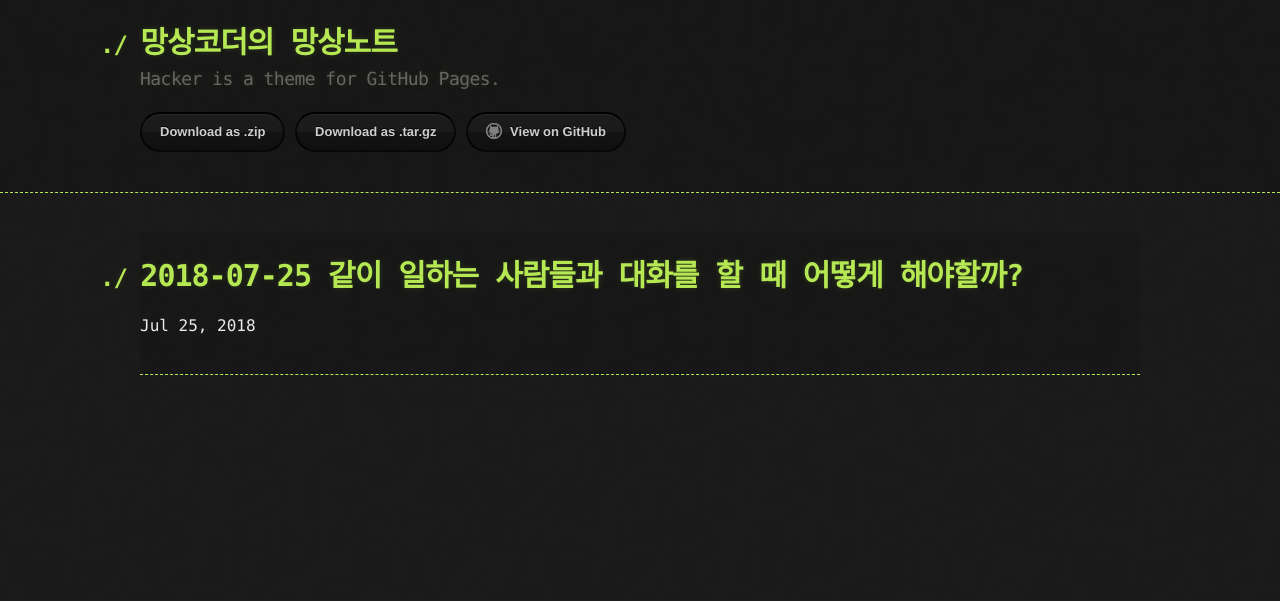
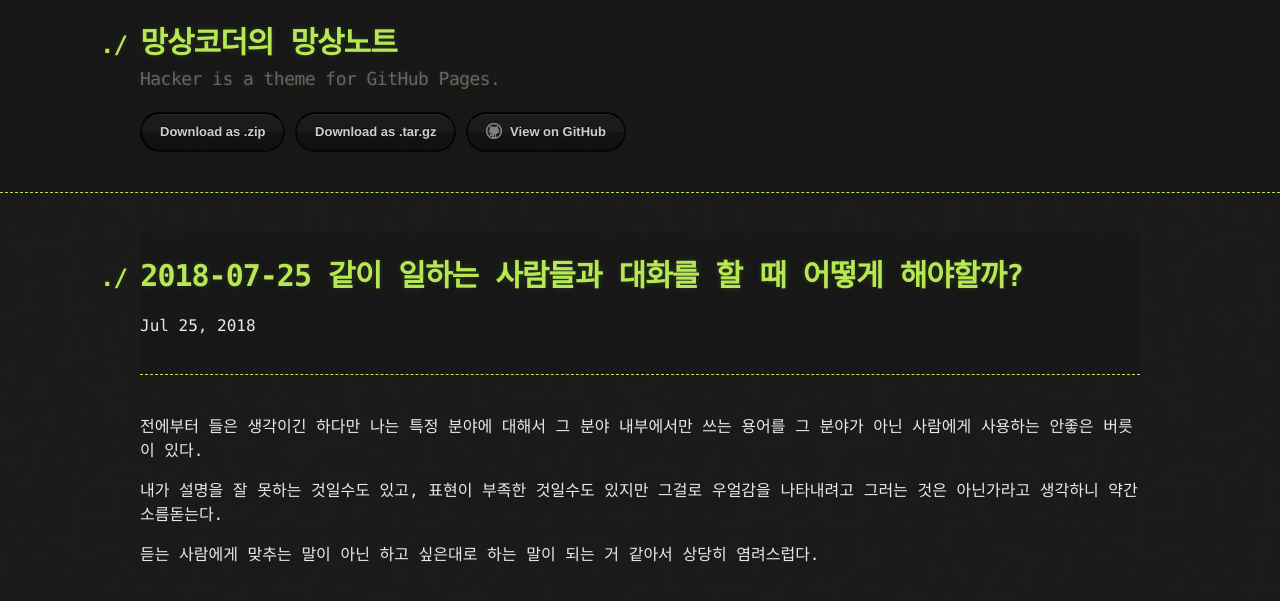
Before and after one commit to kooock/kooock.github.io, a Jekyll site: the page built from _posts/2018-07-25-today_something_20180725.md, in a window 1280 px wide. Shown: the top 601 px of the page. Built offline with Jekyll 4.4.1, drawn with Linux system fonts in a browser that asks for light colours.

Commit message:
today somthing update

```diff
--- a/_posts/2018-07-25-today_something_20180725.md
+++ b/_posts/2018-07-25-today_something_20180725.md
@@ -7,3 +7,9 @@ tags: [일기, 문서, 대화, 커뮤니케이션]
 comments: true
 category: TodaySomething
 ---
+
+전에부터 들은 생각이긴 하다만 나는 특정 분야에 대해서 그 분야 내부에서만 쓰는 용어를 그 분야가 아닌 사람에게 사용하는 안좋은 버릇이 있다.
+
+내가 설명을 잘 못하는 것일수도 있고, 표현이 부족한 것일수도 있지만 그걸로 우얼감을 나타내려고 그러는 것은 아닌가라고 생각하니 약간 소름돋는다.
+
+듣는 사람에게 맞추는 말이 아닌 하고 싶은대로 하는 말이 되는 거 같아서 상당히 염려스럽다.
```
